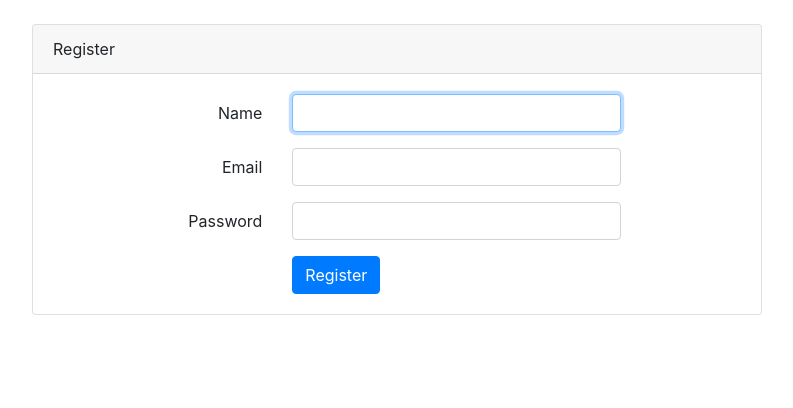
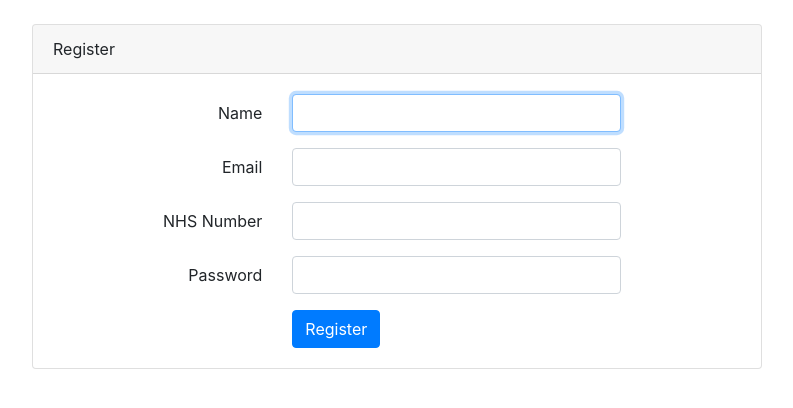
Before and after one commit to jamieman-codes/MyPHRplus-Frontend, a Vue app: page /register in a window 1280 px wide. Shown: the top 408 px of the page, without its empty margins (243-1036 px from the left). Built offline with nearby package versions, Linux system fonts and the light colour scheme; no server answers.

Commit message:
Added NHS number to register form

```diff
--- a/src/components/api.js
+++ b/src/components/api.js
@@ -31,12 +31,13 @@ export const ApiService = (() => {
         });
     };
     const controller = {
-        registerPatient(name, email, uid) {
+        registerPatient(name, email, uid, nhsnum) {
             return execute({
                 method: "POST", url: "/registerPatient", data: {
                     name,
                     email,
-                    uid
+                    uid,
+                    nhsnum
                 }
             });
         },
--- a/src/components/core/Register.vue
+++ b/src/components/core/Register.vue
@@ -20,6 +20,14 @@
 
                 <div class="col-md-6">
                   <input id="email" type="email" class="form-control" name="email" value required autofocus v-model="form.email" />
+                </div>
+              </div>
+
+              <div class="form-group row">
+                <label for="nhsnum" class="col-md-4 col-form-label text-md-right">NHS Number</label>
+
+                <div class="col-md-6">
+                  <input id="nhsnum" type="number" class="form-control" name="nhsnum" pattern="^\d{10}$" value required autofocus v-model="form.nhsnum" />
                 </div>
               </div>
 
@@ -55,18 +63,28 @@ export default {
       form: {
         name: "",
         email: "",
-        password: ""
+        password: "",
+        nhsnum: ""
       },
       error: null
     };
   },
   methods: {
     submit() {
+      this.error = null;
+
+      let re = /^\d{10}$/;
+      if(!re.exec(this.form.nhsnum)){
+        this.error = "NHS Number not valid"
+        return;
+      }
+
+
       firebase.auth().createUserWithEmailAndPassword(this.form.email, this.form.password) //Creates user with firebase Auth
         .then((data) => {
               data.user.updateProfile({ displayName: this.form.name });
               data.user.getIdToken(true).then(async (idToken) => { //Generate ID token to be sent
-                const res = await ApiService.registerPatient(this.form.name, this.form.email, idToken);
+                const res = await ApiService.registerPatient(this.form.name, this.form.email, idToken, this.form.nhsnum);
                 if(res.status == 201){
                   this.$router.push({ name: 'Dashboard'});
                 }
```
